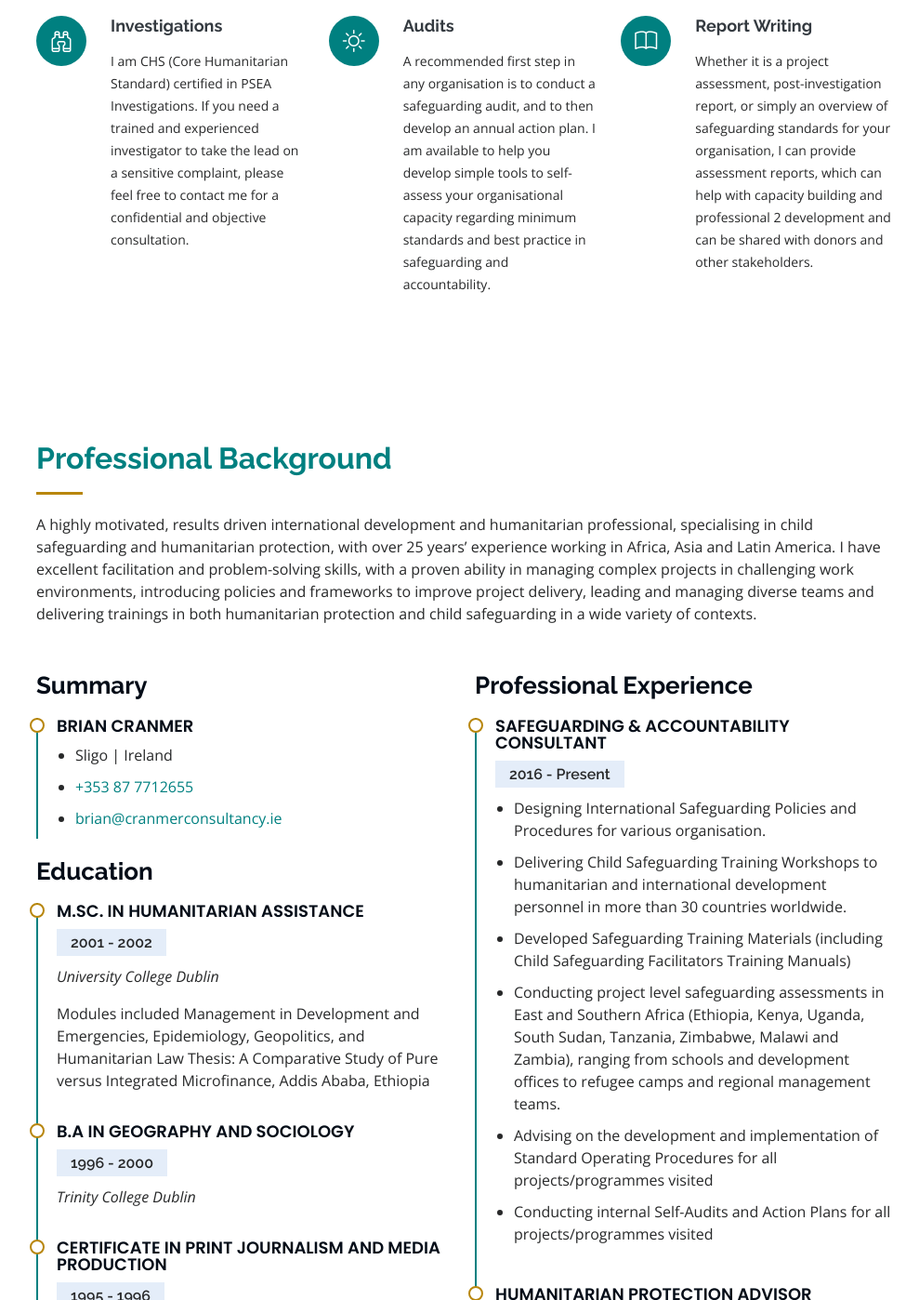
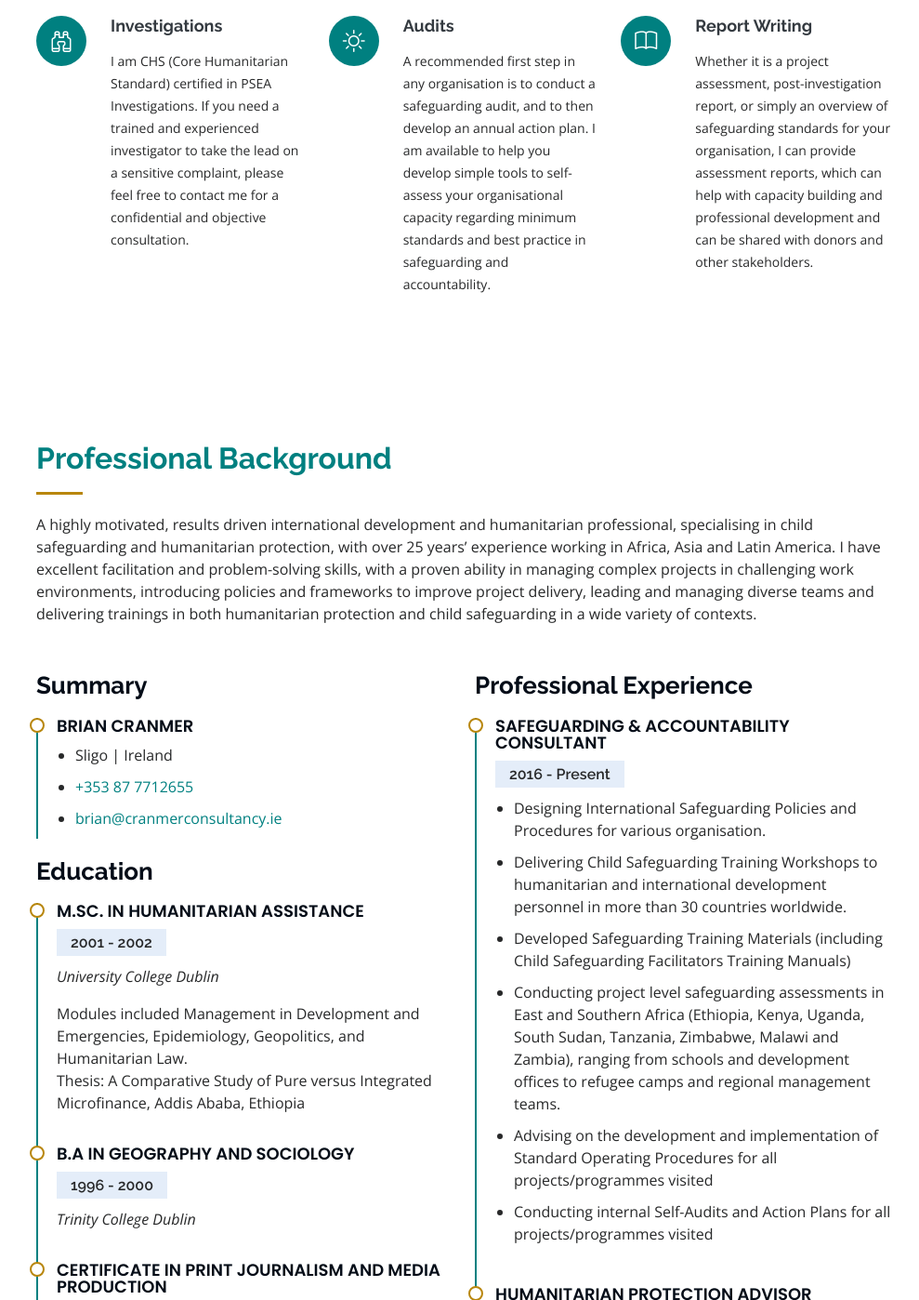
Before and after one commit to Jagger81/cranmer_consultancy, a plain HTML site: page index.html in a window 1280 px wide. Shown: the part 2276-3674 px from the top of the page at 93% size, without its empty margins (291-1280 px from the left). Drawn offline with nearby package versions, Linux system fonts and the light colour scheme.

Commit message:
Final edited draft

```diff
--- a/index.html
+++ b/index.html
@@ -172,7 +172,7 @@
           <div class="col-lg-4 col-md-6 icon-box" data-aos="fade-up" data-aos-delay="400">
             <div class="icon"><i class="bi bi-book"></i></div>
             <h4 class="title"><a href="">Report Writing</a></h4>
-            <p class="description">Whether it is a project assessment, post-investigation report, or simply an overview of safeguarding standards for your organisation, I can provide assessment reports, which can help with capacity building and professional 2 development and can be shared with donors and other stakeholders.</p>
+            <p class="description">Whether it is a project assessment, post-investigation report, or simply an overview of safeguarding standards for your organisation, I can provide assessment reports, which can help with capacity building and professional development and can be shared with donors and other stakeholders.</p>
           </div>
         </div>
 
@@ -322,7 +322,7 @@
               <h4>M.Sc. in Humanitarian Assistance</h4>
               <h5>2001 - 2002</h5>
               <p><em>University College Dublin</em></p>
-              <p>Modules included Management in Development and Emergencies, Epidemiology, Geopolitics, and Humanitarian Law
+              <p>Modules included Management in Development and Emergencies, Epidemiology, Geopolitics, and Humanitarian Law.<br>
                 Thesis: A Comparative Study of Pure versus Integrated Microfinance, Addis Ababa, Ethiopia</p>
             </div>
             <div class="resume-item">
```
